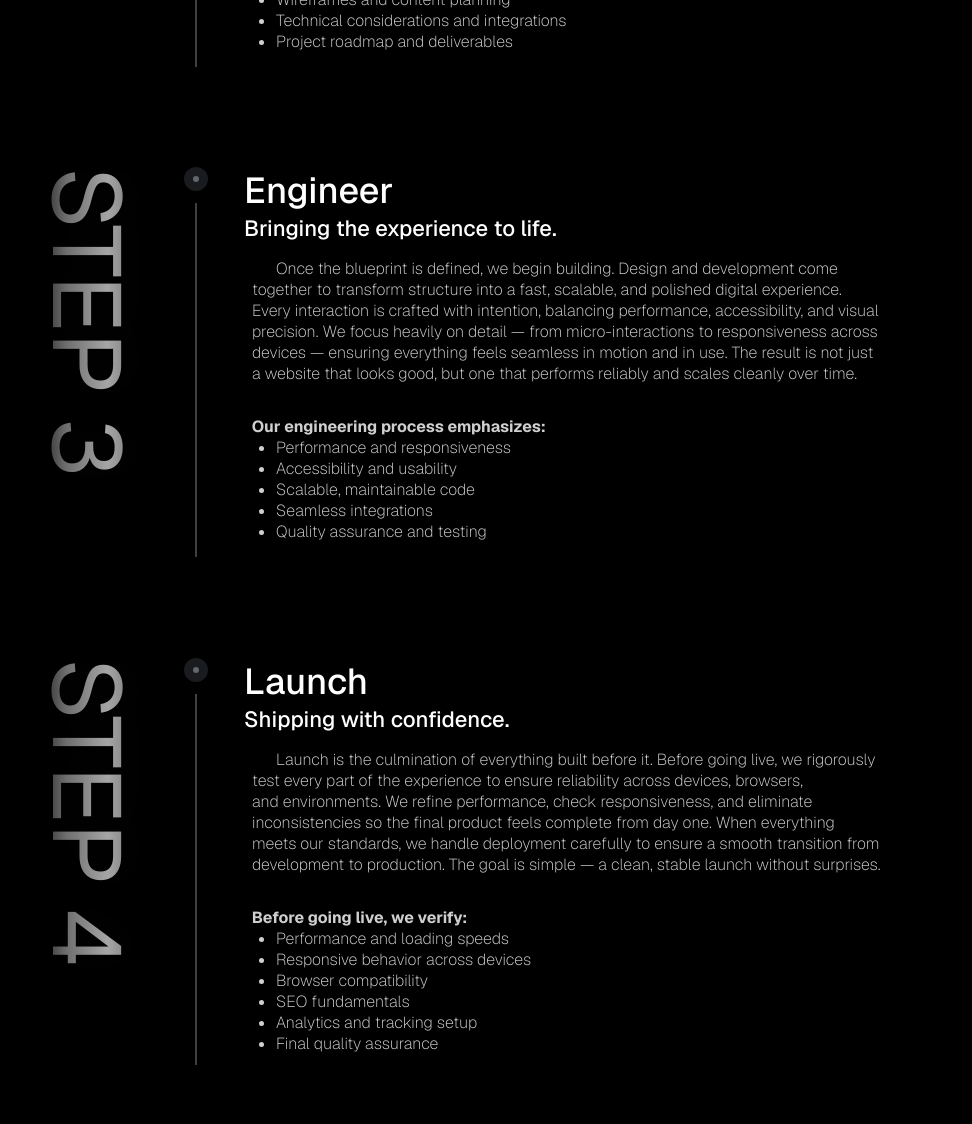
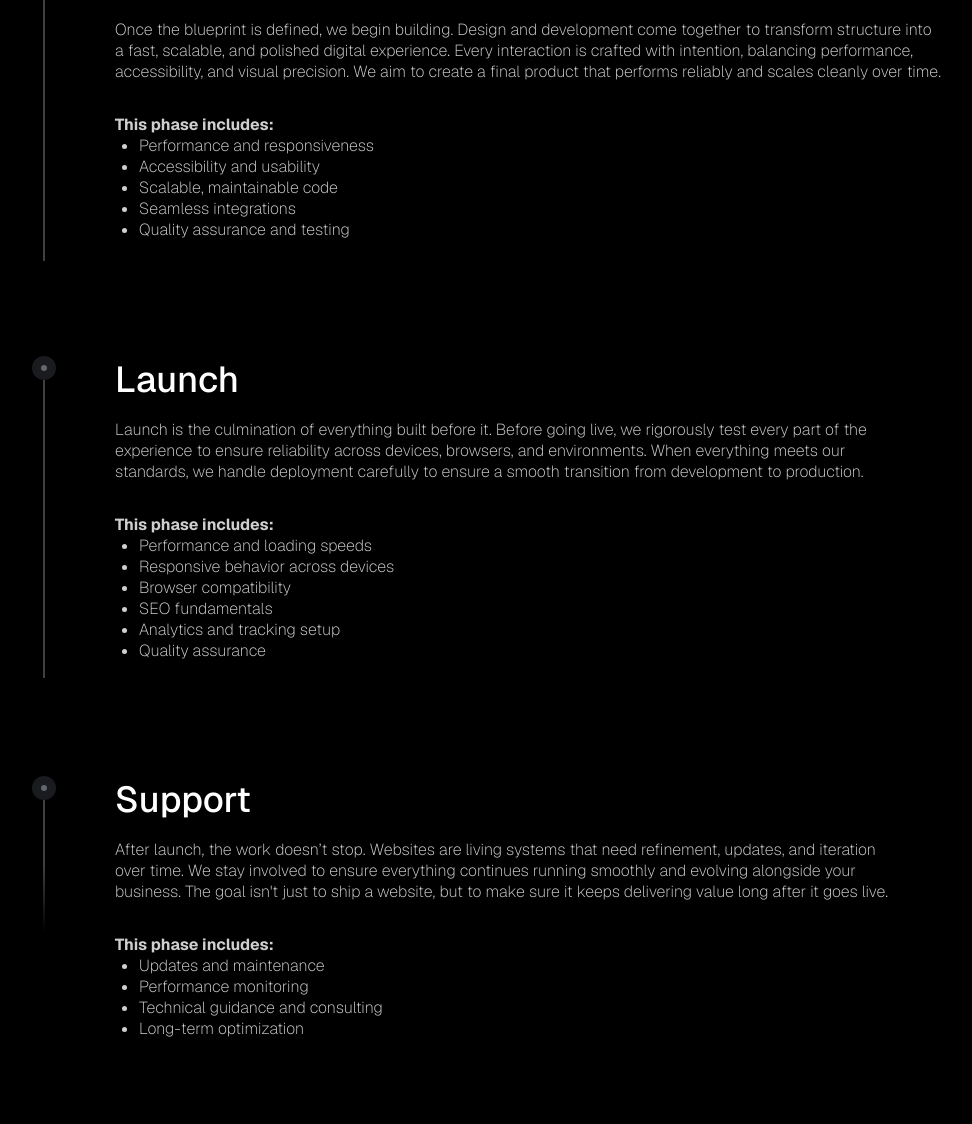
Before and after one commit to theoctane-studio/website, a website built with Vite: page process.html in a window 1280 px wide. Shown: the part 1397-2521 px from the top of the page, without its empty margins (127-1099 px from the left). Built offline with nearby package versions, Linux system fonts and the light colour scheme.

Commit message:
updated process page (looks cleaner, more minimal, less 2009ish, fits brand better)

```diff
--- a/process.html
+++ b/process.html
@@ -68,21 +68,18 @@
 	<section class="process">
 		<div class="container anim-grid">
 			<div class="timeline-block anim-grid anim-left anim-blur">
-					<div class="step anim-down">STEP 1</div>
 				<div class="line-box anim-up anim-blur">
 					<div class="dot"></div>
 					<div class="line"></div>
 				</div>
 				<div class="text anim-grid">
 					<h4 class="anim-left">Discover</h4>
-					<h6 class="anim-left">Understanding the problem before designing the solution.</h6>
 					<p class="anim-left">Every successful website starts with clarity.
 						Before layouts, animations, or development, we focus on understanding your business, your audience, and the goals driving the project.
-						We begin with conversations that uncover what makes your company different, where your current experience falls short, and what success should look like once the new site goes live.
-						Rather than making assumptions, we gather context and establish priorities early, creating a shared understanding that guides every decision moving forward.
+						We gather context and establish priorities early, creating a shared understanding that guides every decision moving forward.
 						This phase allows us to align on objectives, identify opportunities, and define the scope before a single line of code is written.</p>
 					<div class="anim-grid">
-						<strong class="anim-left">During discovery, we focus on:</strong>
+						<strong class="anim-left">This phase includes:</strong>
 						<ul class="anim-grid anim-left">
 							<li class="anim-left">Business goals and positioning</li>
 							<li class="anim-left">Audience and customer journey</li>
@@ -95,21 +92,17 @@
 			</div>
 
 			<div class="timeline-block anim-grid anim-left anim-blur">
-				<div class="step anim-down">STEP 2</div>
 				<div class="line-box anim-up anim-blur">
 					<div class="dot"></div>
 					<div class="line"></div>
 				</div>
 				<div class="text">
 					<h4 class="anim-left">Blueprint</h4>
-					<h6 class="anim-left">Turning ideas into a clear plan.</h6>
 
 					<p class="anim-left">
-						With a strong understanding of the project, we move into structure and strategy.
-						Blueprint is where ideas become tangible. We map user flows, define content hierarchy, and establish the overall experience before development begins.
+						With a better understanding of your business and goals, we move into structure and strategy.
+						We map user flows, design high-fidelity previews, and establish the overall experience before development begins.
 						Every page, interaction, and component is considered intentionally to ensure the final product feels cohesive and intuitive.
-						This stage creates a roadmap for the entire project, removing guesswork and reducing friction later in the process.
-						By solving complexity early, we ensure design and development move with clarity and purpose.
 					</p>
 
 					<div class="anim-grid">
@@ -119,32 +112,28 @@
 							<li class="anim-left">User flows and navigation systems</li>
 							<li class="anim-left">Wireframes and content planning</li>
 							<li class="anim-left">Technical considerations and integrations</li>
-							<li class="anim-left">Project roadmap and deliverables</li>
 						</ul>
 					</div>
 				</div>
 			</div>
 
 			<div class="timeline-block anim-grid anim-left anim-blur">
-				<div class="step anim-down">STEP 3</div>
 				<div class="line-box anim-up anim-blur">
 					<div class="dot"></div>
 					<div class="line"></div>
 				</div>
 				<div class="text">
 					<h4 class="anim-left">Engineer</h4>
-					<h6 class="anim-left">Bringing the experience to life.</h6>
 
 					<p class="anim-left">
 						Once the blueprint is defined, we begin building.
 						Design and development come together to transform structure into a fast, scalable, and polished digital experience.
 						Every interaction is crafted with intention, balancing performance, accessibility, and visual precision.
-						We focus heavily on detail — from micro-interactions to responsiveness across devices — ensuring everything feels seamless in motion and in use.
-						The result is not just a website that looks good, but one that performs reliably and scales cleanly over time.
+						We aim to create a final product that performs reliably and scales cleanly over time.
 					</p>
 
 					<div class="anim-grid">
-						<strong class="anim-left">Our engineering process emphasizes:</strong>
+						<strong class="anim-left">This phase includes:</strong>
 						<ul class="anim-grid anim-left">
 							<li class="anim-left">Performance and responsiveness</li>
 							<li class="anim-left">Accessibility and usability</li>
@@ -157,62 +146,53 @@
 			</div>
 
 			<div class="timeline-block anim-grid anim-left anim-blur">
-				<div class="step anim-down">STEP 4</div>
 				<div class="line-box anim-up anim-blur">
 					<div class="dot"></div>
 					<div class="line"></div>
 				</div>
 				<div class="text">
 					<h4 class="anim-left">Launch</h4>
-					<h6 class="anim-left">Shipping with confidence.</h6>
 
 					<p class="anim-left">
 						Launch is the culmination of everything built before it.
 						Before going live, we rigorously test every part of the experience to ensure reliability across devices, browsers, and environments.
-						We refine performance, check responsiveness, and eliminate inconsistencies so the final product feels complete from day one.
 						When everything meets our standards, we handle deployment carefully to ensure a smooth transition from development to production.
-						The goal is simple — a clean, stable launch without surprises.
 					</p>
 
 					<div class="anim-grid">
-						<strong class="anim-left">Before going live, we verify:</strong>
+						<strong class="anim-left">This phase includes:</strong>
 						<ul class="anim-grid anim-left">
 							<li class="anim-left">Performance and loading speeds</li>
 							<li class="anim-left">Responsive behavior across devices</li>
 							<li class="anim-left">Browser compatibility</li>
 							<li class="anim-left">SEO fundamentals</li>
 							<li class="anim-left">Analytics and tracking setup</li>
-							<li class="anim-left">Final quality assurance</li>
+							<li class="anim-left">Quality assurance</li>
 						</ul>
 					</div>
 				</div>
 			</div>
 
 			<div class="timeline-block anim-grid anim-left anim-blur">
-				<div class="step anim-down">STEP 5</div>
 				<div class="line-box anim-up anim-blur">
 					<div class="dot"></div>
 					<div class="line"></div>
 				</div>
 				<div class="text">
 					<h4 class="anim-left">Support</h4>
-					<h6 class="anim-left">Beyond launch is where growth begins.</h6>
 
 					<p class="anim-left">
 						After launch, the work doesn’t stop.
 						Websites are living systems that need refinement, updates, and iteration over time.
 						We stay involved to ensure everything continues running smoothly and evolving alongside your business.
-						Whether it’s small improvements, new features, or ongoing maintenance, we’re here to support long-term growth.
-						The goal is not just to ship a website, but to make sure it keeps delivering value long after it goes live.
+						The goal isn't just to ship a website, but to make sure it keeps delivering value long after it goes live.
 					</p>
 
 					<div class="anim-grid">
-						<strong class="anim-left">Ongoing support can include:</strong>
+						<strong class="anim-left">This phase includes:</strong>
 						<ul class="anim-grid anim-left">
 							<li class="anim-left">Updates and maintenance</li>
 							<li class="anim-left">Performance monitoring</li>
-							<li class="anim-left">Feature enhancements</li>
-							<li class="anim-left">Content and design improvements</li>
 							<li class="anim-left">Technical guidance and consulting</li>
 							<li class="anim-left">Long-term optimization</li>
 						</ul>
--- a/src/css/process.css
+++ b/src/css/process.css
@@ -198,9 +198,9 @@ main section .container {
 
 
 main .hero {
-  /*background: black;*/
+  background: black;
   /*hero grid pattern*/
-  background:
+  /* background:
           radial-gradient(circle at center, rgba(255,255,255,.1), transparent 55%),
           repeating-linear-gradient(
                   90deg,
@@ -215,7 +215,7 @@ main .hero {
                   rgba(255,255,255,.1) 81px
           ),
           radial-gradient(transparent, black),
-          #000;
+          #000; */
   overflow: hidden;
 }
 
@@ -299,18 +299,18 @@ main .process .container {
   width: 100%;
   max-width: 1024px;
   height: 100%;
-  padding-top: 32px;
+  padding-top: 48px;
+  padding-bottom: 64px;
 }
 
 main .process .container .timeline-block {
   min-width: 180px;
   display: grid;
-  grid-template-columns: 0.75fr 1fr 8fr;
-  padding: 24px;
+  grid-template-columns: 0.75fr 0.25fr 8fr;
+  padding-bottom: 48px;
 }
 
-main .process .container .timeline-block .step {
-  /*transform: rotate(180deg);*/
+/* main .process .container .timeline-block .step {
   width: fit-content;
   height: fit-content;
   grid-column: 1 / 2;
@@ -326,20 +326,20 @@ main .process .container .timeline-block .step {
   font-size: clamp(14px, 10vw, 96px);
   transition: var(--default-ease-in-out);
   filter: drop-shadow(10px 0 16px rgba(255, 255, 255, 0.01)) brightness(.65);
-}
+} */
 
-main .process .container .timeline-block:hover .step,
+/* main .process .container .timeline-block:hover .step,
 main .process .container .timeline-block:active .step {
   filter: drop-shadow(10px 0 16px rgba(255, 255, 255, 0.1)) brightness(1);
-}
+} */
 
 main .process .container .timeline-block .line-box {
-  grid-column: 2/3;
+  /* grid-column: 2/3; */
   display: flex;
   flex-direction: column;
   justify-content: flex-start;
   align-items: center;
-  gap: 12px;
+  /* gap: 12px; */
 }
 
 
@@ -409,25 +409,20 @@ main .process .container .timeline-block:active .text h4{
   filter: drop-shadow(2px 2px 8px #666);
 }
 
-main .process .container .timeline-block .text h6 {
-  font-size: 22px;
-  font-weight: 500;
-}
-
 main .process .container .timeline-block .text p{
-  text-indent: 24px;
+  /* text-indent: 24px; */
   font-weight: 200;
   color: #ffffffcf;
   text-wrap: balance;
   max-width: 95%;
-  padding: 16px 8px;
+  padding: 16px 0px;
 }
 
 main .process .container .timeline-block .text div {
   font-weight: 200;
   color: #ffffffcf;
   max-width: 95%;
-  padding: 16px 8px;
+  padding: 16px 0px;
 }
 
 main .process .container .timeline-block .text div ul {
```
